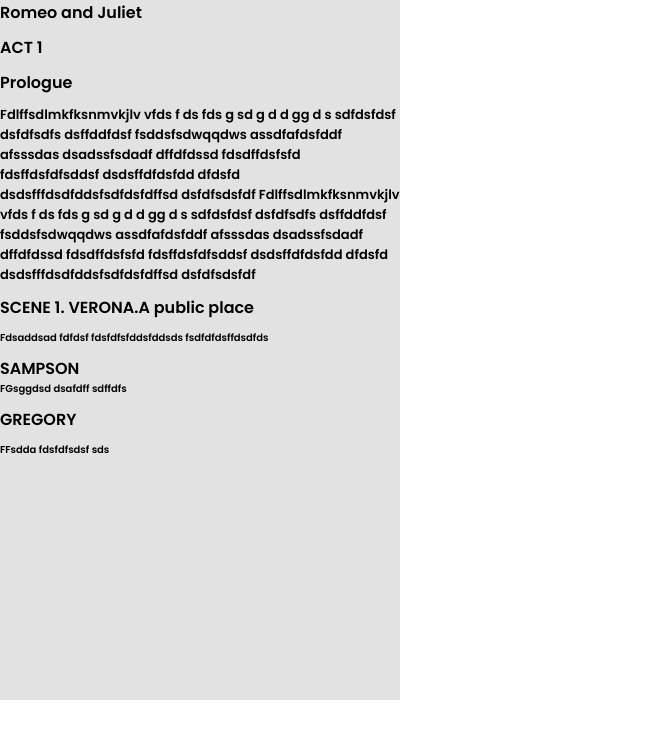
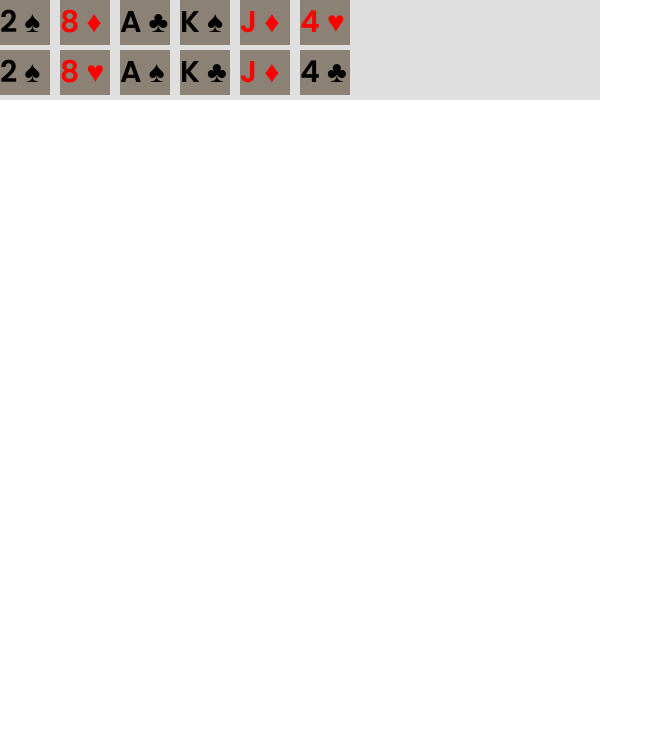
Before and after one commit to GuLiTin/dz, a plain HTML site: page index.html in a window 1280 px wide. Shown: the whole page, without its empty margins (0-663 px from the left). Drawn offline with Linux system fonts and the light colour scheme.

Commit message:
Add files via upload

```diff
--- a/index.html
+++ b/index.html
@@ -10,17 +10,21 @@
     <title>kaif</title>
 </head>
 <body>
-    <div class="block">
-        <div class="zag">Romeo and Juliet</div>
-        <div class="niz">ACT 1</div>
-        <div class="niz">Prologue</div>
-        <div class="text">Fdlffsdlmkfksnmvkjlv  vfds f ds fds g  sd g  d  d gg d s sdfdsfdsf dsfdfsdfs dsffddfdsf fsddsfsdwqqdws assdfafdsfddf afsssdas dsadssfsdadf dffdfdssd fdsdffdsfsfd fdsffdsfdfsddsf dsdsffdfdsfdd dfdsfd dsdsfffdsdfddsfsdfdsfdffsd dsfdfsdsfdf Fdlffsdlmkfksnmvkjlv  vfds f ds fds g  sd g  d  d gg d s sdfdsfdsf dsfdfsdfs dsffddfdsf fsddsfsdwqqdws assdfafdsfddf afsssdas dsadssfsdadf dffdfdssd fdsdffdsfsfd fdsffdsfdfsddsf dsdsffdfdsfdd dfdsfd dsdsfffdsdfddsfsdfdsfdffsd dsfdfsdsfdf </div>
-        <div class="scene">SCENE 1. VERONA.A public place</div>
-        <div class="text2">Fdsaddsad fdfdsf fdsfdfsfddsfddsds fsdfdfdsffdsdfds </div>
-        <div class="sam">SAMPSON</div>
-        <div class="samm">FGsggdsd dsafdff sdffdfs</div>
-        <div class="greg">GREGORY</div>
-        <div class="gregg"> FFsdda fdsfdfsdsf sds</div>
+    <div class="p1">
+        <div class="a1">2 &spades;</div>
+        <div class="a2">8 &diams;</div>
+        <div class="a3">A &clubs;</div>
+        <div class="a4">K &spades;</div>
+        <div class="a5">J &diams;</div>
+        <div class="a6">4 &hearts;</div>
+    </div>
+    <div class="p2">
+        <div class="j1">2 &spades;</div>
+        <div class="j2">8 &hearts;</div>
+        <div class="j3">A &spades;</div>
+        <div class="j4">K &clubs;</div>
+        <div class="j5">J &diams;</div>
+        <div class="j6">4 &clubs;</div>
     </div>
 
 </body>
--- a/style.css
+++ b/style.css
@@ -7,36 +7,94 @@
     margin:0px;
     padding:0px;
 }
-.block{
-    width: 400px;
-    height: 700px;
-    background-color: rgb(226, 226, 226);
+.p1{
+    background-color:rgb(223, 223, 223);
+    width: 600px;
+    height: 50px;
+    display: flex;
+    gap:10px;
 }
-.zag{
-    margin: 0px 0px 10px 0px;
+.a1{
+    width: 50px;
+    height: 45px;
+    background-color: rgb(139, 129, 116);
+    font-size: 30px ;
 }
-.niz{
-    margin: 0px 0px 10px 0px;
+.a2{
+    width: 50px;
+    height: 45px;
+    background-color: rgb(139, 129, 116);
+    font-size: 30px ;
+    color:red;
 }
-.text{
-    margin: 0px 0px 10px 0px;
-    font-size: 13px;
+.a3{
+    width: 50px;
+    height: 45px;
+    background-color: rgb(139, 129, 116);
+    font-size: 30px ;
 }
-.scene{
-    margin: 0px 0px 10px 0px;
+.a4{
+    width: 50px;
+    height: 45px;
+    background-color: rgb(139, 129, 116);
+    font-size: 30px ;
 }
-.text2{
-    font-size: 10px;
-    margin: 0px 0px 10px 0px;
+.a5{
+    width: 50px;
+    height: 45px;
+    background-color: rgb(139, 129, 116);
+    font-size: 30px ;
+    color:red;
 }
-.samm{
-    font-size: 10px;
-    margin: 0px 0px 10px 0px;
+.a6{
+    width: 50px;
+    height: 45px;
+    background-color: rgb(139, 129, 116);
+    font-size: 30px ;
+    color:red;
 }
-.greg{
-    margin: 0px 0px 10px 0px;
+.p2{
+    background-color:rgb(223, 223, 223);
+    width: 600px;
+    height: 50px;
+    display: flex;
+    gap:10px;
 }
-.gregg{
-    font-size: 10px;
-    margin: 0px 0px 10px 0px;
+.j1{
+    width: 50px;
+    height: 45px;
+    background-color: rgb(139, 129, 116);
+    font-size: 30px ;
 }
+.j2{
+    width: 50px;
+    height: 45px;
+    background-color: rgb(139, 129, 116);
+    font-size: 30px ;
+    color:red;
+}
+.j3{
+    width: 50px;
+    height: 45px;
+    background-color: rgb(139, 129, 116);
+    font-size: 30px ;
+}
+.j4{
+    width: 50px;
+    height: 45px;
+    background-color: rgb(139, 129, 116);
+    font-size: 30px ;
+}
+.j5{
+    width: 50px;
+    height: 45px;
+    background-color: rgb(139, 129, 116);
+    font-size: 30px ;
+    color:red;
+}
+.j6{
+    width: 50px;
+    height: 45px;
+    background-color: rgb(139, 129, 116);
+    font-size: 30px ;
+}
```
